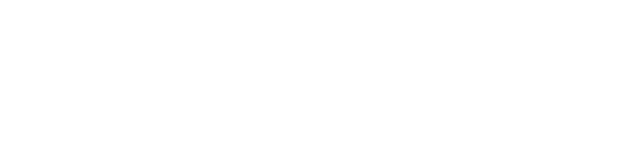
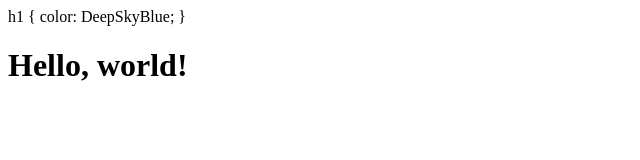
Before and after one commit to Oonuliina/Oonuliina.github.io, a plain HTML site: page index.html in a window 1280 px wide. Shown: the whole page, without its empty margins (0-640 px from the left). Drawn offline with Linux system fonts and the light colour scheme.

Commit message:
Update index.html

```diff
--- a/index.html
+++ b/index.html
@@ -6,6 +6,11 @@
 </head>
 
 <body>
+h1 {
+	color: DeepSkyBlue;
+}
+</style>
 
+<h1>Hello, world!</h1>
 </body>
 </html>
```
